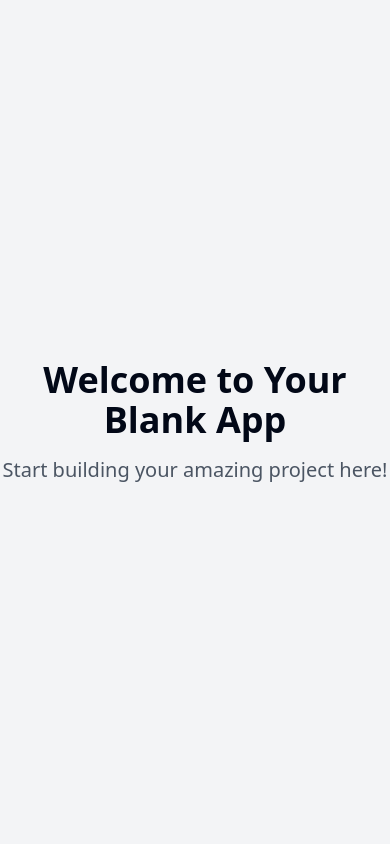
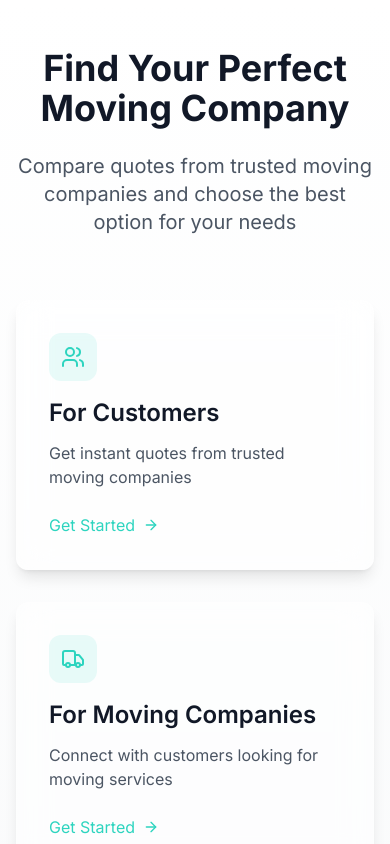
Before and after one commit to androizm/moving-quote-hub, a React (Vite) app: page / in a window 390 px wide. Shown: the top 844 px of the page. Built offline with nearby package versions, Linux system fonts and the light colour scheme.

Commit message:
Create web application for quotes
Implement a web application that allows users to request quotes for moving services. The application will feature separate login systems for customers and moving companies, facilitating the quote request and response process.
[skip gpt_engineer]

```diff
--- a/package.json
+++ b/package.json
@@ -45,6 +45,7 @@
     "cmdk": "^1.0.0",
     "date-fns": "^3.6.0",
     "embla-carousel-react": "^8.3.0",
+    "framer-motion": "^11.14.4",
     "input-otp": "^1.2.4",
     "lucide-react": "^0.462.0",
     "next-themes": "^0.3.0",
--- a/src/App.tsx
+++ b/src/App.tsx
@@ -3,6 +3,7 @@ import { Toaster as Sonner } from "@/components/ui/sonner";
 import { TooltipProvider } from "@/components/ui/tooltip";
 import { QueryClient, QueryClientProvider } from "@tanstack/react-query";
 import { BrowserRouter, Routes, Route } from "react-router-dom";
+import { AnimatePresence } from "framer-motion";
 import Index from "./pages/Index";
 
 const queryClient = new QueryClient();
@@ -13,9 +14,11 @@ const App = () => (
       <Toaster />
       <Sonner />
       <BrowserRouter>
-        <Routes>
-          <Route path="/" element={<Index />} />
-        </Routes>
+        <AnimatePresence mode="wait">
+          <Routes>
+            <Route path="/" element={<Index />} />
+          </Routes>
+        </AnimatePresence>
       </BrowserRouter>
     </TooltipProvider>
   </QueryClientProvider>
--- a/src/index.css
+++ b/src/index.css
@@ -1,3 +1,5 @@
+@import url('https://fonts.googleapis.com/css2?family=Inter:wght@300;400;500;600;700&display=swap');
+
 @tailwind base;
 @tailwind components;
 @tailwind utilities;
@@ -6,96 +8,44 @@
   :root {
     --background: 0 0% 100%;
     --foreground: 222.2 84% 4.9%;
-
     --card: 0 0% 100%;
     --card-foreground: 222.2 84% 4.9%;
-
     --popover: 0 0% 100%;
     --popover-foreground: 222.2 84% 4.9%;
-
-    --primary: 222.2 47.4% 11.2%;
+    --primary: 171 83% 45%;
     --primary-foreground: 210 40% 98%;
-
     --secondary: 210 40% 96.1%;
     --secondary-foreground: 222.2 47.4% 11.2%;
-
     --muted: 210 40% 96.1%;
     --muted-foreground: 215.4 16.3% 46.9%;
-
-    --accent: 210 40% 96.1%;
+    --accent: 171 83% 45%;
     --accent-foreground: 222.2 47.4% 11.2%;
-
     --destructive: 0 84.2% 60.2%;
     --destructive-foreground: 210 40% 98%;
-
     --border: 214.3 31.8% 91.4%;
     --input: 214.3 31.8% 91.4%;
-    --ring: 222.2 84% 4.9%;
-
-    --radius: 0.5rem;
-
-    --sidebar-background: 0 0% 98%;
-
-    --sidebar-foreground: 240 5.3% 26.1%;
-
-    --sidebar-primary: 240 5.9% 10%;
-
-    --sidebar-primary-foreground: 0 0% 98%;
-
-    --sidebar-accent: 240 4.8% 95.9%;
-
-    --sidebar-accent-foreground: 240 5.9% 10%;
-
-    --sidebar-border: 220 13% 91%;
-
-    --sidebar-ring: 217.2 91.2% 59.8%;
+    --ring: 171 83% 45%;
+    --radius: 0.75rem;
   }
 
-  .dark {
-    --background: 222.2 84% 4.9%;
-    --foreground: 210 40% 98%;
-
-    --card: 222.2 84% 4.9%;
-    --card-foreground: 210 40% 98%;
-
-    --popover: 222.2 84% 4.9%;
-    --popover-foreground: 210 40% 98%;
-
-    --primary: 210 40% 98%;
-    --primary-foreground: 222.2 47.4% 11.2%;
-
-    --secondary: 217.2 32.6% 17.5%;
-    --secondary-foreground: 210 40% 98%;
-
-    --muted: 217.2 32.6% 17.5%;
-    --muted-foreground: 215 20.2% 65.1%;
-
-    --accent: 217.2 32.6% 17.5%;
-    --accent-foreground: 210 40% 98%;
-
-    --destructive: 0 62.8% 30.6%;
-    --destructive-foreground: 210 40% 98%;
-
-    --border: 217.2 32.6% 17.5%;
-    --input: 217.2 32.6% 17.5%;
-    --ring: 212.7 26.8% 83.9%;
-    --sidebar-background: 240 5.9% 10%;
-    --sidebar-foreground: 240 4.8% 95.9%;
-    --sidebar-primary: 224.3 76.3% 48%;
-    --sidebar-primary-foreground: 0 0% 100%;
-    --sidebar-accent: 240 3.7% 15.9%;
-    --sidebar-accent-foreground: 240 4.8% 95.9%;
-    --sidebar-border: 240 3.7% 15.9%;
-    --sidebar-ring: 217.2 91.2% 59.8%;
-  }
-}
-
-@layer base {
   * {
     @apply border-border;
   }
 
   body {
     @apply bg-background text-foreground;
+    font-family: 'Inter', sans-serif;
+  }
+
+  .glass-card {
+    @apply bg-white bg-opacity-50 backdrop-blur-lg border border-white border-opacity-20 shadow-lg;
+  }
+
+  .animate-fade-in {
+    @apply animate-fadeIn;
+  }
+
+  .animate-slide-in {
+    @apply animate-slideIn;
   }
 }
--- a/src/pages/Index.tsx
+++ b/src/pages/Index.tsx
@@ -1,11 +1,96 @@
-// Update this page (the content is just a fallback if you fail to update the page)
+import { useState } from "react";
+import { motion } from "framer-motion";
+import { ArrowRight, Building2, Users, Truck } from "lucide-react";
 
 const Index = () => {
+  const [isHovered, setIsHovered] = useState<string | null>(null);
+
+  const features = [
+    {
+      id: "customers",
+      title: "For Customers",
+      description: "Get instant quotes from trusted moving companies",
+      icon: Users,
+      path: "/customer-login",
+    },
+    {
+      id: "companies",
+      title: "For Moving Companies",
+      description: "Connect with customers looking for moving services",
+      icon: Truck,
+      path: "/company-login",
+    },
+  ];
+
   return (
-    <div className="min-h-screen flex items-center justify-center bg-gray-100">
-      <div className="text-center">
-        <h1 className="text-4xl font-bold mb-4">Welcome to Your Blank App</h1>
-        <p className="text-xl text-gray-600">Start building your amazing project here!</p>
+    <div className="min-h-screen bg-gradient-to-b from-white to-gray-50">
+      <div className="container mx-auto px-4 py-12">
+        <motion.div
+          initial={{ opacity: 0, y: 20 }}
+          animate={{ opacity: 1, y: 0 }}
+          transition={{ duration: 0.5 }}
+          className="text-center mb-16"
+        >
+          <h1 className="text-4xl md:text-5xl font-bold mb-6 text-gray-900">
+            Find Your Perfect Moving Company
+          </h1>
+          <p className="text-xl text-gray-600 max-w-2xl mx-auto">
+            Compare quotes from trusted moving companies and choose the best option for your needs
+          </p>
+        </motion.div>
+
+        <div className="grid md:grid-cols-2 gap-8 max-w-4xl mx-auto">
+          {features.map((feature) => (
+            <motion.div
+              key={feature.id}
+              initial={{ opacity: 0, x: -20 }}
+              animate={{ opacity: 1, x: 0 }}
+              transition={{ duration: 0.5, delay: 0.2 }}
+              className="relative"
+            >
+              <div
+                onMouseEnter={() => setIsHovered(feature.id)}
+                onMouseLeave={() => setIsHovered(null)}
+                className={`glass-card rounded-xl p-8 h-full transition-all duration-300 ${
+                  isHovered === feature.id
+                    ? "transform -translate-y-2 shadow-xl"
+                    : ""
+                }`}
+              >
+                <div className="flex items-center mb-4">
+                  <div className="p-3 rounded-lg bg-primary bg-opacity-10">
+                    <feature.icon className="w-6 h-6 text-primary" />
+                  </div>
+                </div>
+                <h3 className="text-2xl font-semibold mb-3 text-gray-900">
+                  {feature.title}
+                </h3>
+                <p className="text-gray-600 mb-6">{feature.description}</p>
+                <a
+                  href={feature.path}
+                  className="inline-flex items-center text-primary hover:text-primary-hover transition-colors"
+                >
+                  Get Started
+                  <ArrowRight className="ml-2 w-4 h-4" />
+                </a>
+              </div>
+            </motion.div>
+          ))}
+        </div>
+
+        <motion.div
+          initial={{ opacity: 0, y: 20 }}
+          animate={{ opacity: 1, y: 0 }}
+          transition={{ duration: 0.5, delay: 0.4 }}
+          className="mt-16 text-center"
+        >
+          <p className="text-gray-600 mb-4">Trusted by moving companies across the country</p>
+          <div className="flex justify-center items-center space-x-8">
+            <Building2 className="w-12 h-12 text-gray-400" />
+            <Building2 className="w-12 h-12 text-gray-400" />
+            <Building2 className="w-12 h-12 text-gray-400" />
+          </div>
+        </motion.div>
       </div>
     </div>
   );
--- a/tailwind.config.ts
+++ b/tailwind.config.ts
@@ -12,85 +12,66 @@ export default {
   theme: {
     container: {
       center: true,
-			padding: '2rem',
+      padding: "2rem",
       screens: {
-				'2xl': '1400px'
-			}
+        "2xl": "1400px",
+      },
     },
     extend: {
       colors: {
-				border: 'hsl(var(--border))',
-				input: 'hsl(var(--input))',
-				ring: 'hsl(var(--ring))',
-				background: 'hsl(var(--background))',
-				foreground: 'hsl(var(--foreground))',
+        border: "hsl(var(--border))",
+        input: "hsl(var(--input))",
+        ring: "hsl(var(--ring))",
+        background: "hsl(var(--background))",
+        foreground: "hsl(var(--foreground))",
         primary: {
-					DEFAULT: 'hsl(var(--primary))',
-					foreground: 'hsl(var(--primary-foreground))'
+          DEFAULT: "#2DD4BF",
+          foreground: "#FFFFFF",
+          hover: "#14B8A6",
         },
         secondary: {
-					DEFAULT: 'hsl(var(--secondary))',
-					foreground: 'hsl(var(--secondary-foreground))'
-				},
-				destructive: {
-					DEFAULT: 'hsl(var(--destructive))',
-					foreground: 'hsl(var(--destructive-foreground))'
+          DEFAULT: "#F3F4F6",
+          foreground: "#1F2937",
         },
         muted: {
-					DEFAULT: 'hsl(var(--muted))',
-					foreground: 'hsl(var(--muted-foreground))'
+          DEFAULT: "#F9FAFB",
+          foreground: "#6B7280",
         },
         accent: {
-					DEFAULT: 'hsl(var(--accent))',
-					foreground: 'hsl(var(--accent-foreground))'
+          DEFAULT: "#2DD4BF",
+          foreground: "#FFFFFF",
         },
-				popover: {
-					DEFAULT: 'hsl(var(--popover))',
-					foreground: 'hsl(var(--popover-foreground))'
-				},
-				card: {
-					DEFAULT: 'hsl(var(--card))',
-					foreground: 'hsl(var(--card-foreground))'
-				},
-				sidebar: {
-					DEFAULT: 'hsl(var(--sidebar-background))',
-					foreground: 'hsl(var(--sidebar-foreground))',
-					primary: 'hsl(var(--sidebar-primary))',
-					'primary-foreground': 'hsl(var(--sidebar-primary-foreground))',
-					accent: 'hsl(var(--sidebar-accent))',
-					'accent-foreground': 'hsl(var(--sidebar-accent-foreground))',
-					border: 'hsl(var(--sidebar-border))',
-					ring: 'hsl(var(--sidebar-ring))'
-				}
       },
       borderRadius: {
-				lg: 'var(--radius)',
-				md: 'calc(var(--radius) - 2px)',
-				sm: 'calc(var(--radius) - 4px)'
+        lg: "var(--radius)",
+        md: "calc(var(--radius) - 2px)",
+        sm: "calc(var(--radius) - 4px)",
       },
       keyframes: {
-				'accordion-down': {
-					from: {
-						height: '0'
+        "accordion-down": {
+          from: { height: "0" },
+          to: { height: "var(--radix-accordion-content-height)" },
         },
-					to: {
-						height: 'var(--radix-accordion-content-height)'
-					}
+        "accordion-up": {
+          from: { height: "var(--radix-accordion-content-height)" },
+          to: { height: "0" },
         },
-				'accordion-up': {
-					from: {
-						height: 'var(--radix-accordion-content-height)'
+        fadeIn: {
+          "0%": { opacity: "0", transform: "translateY(10px)" },
+          "100%": { opacity: "1", transform: "translateY(0)" },
         },
-					to: {
-						height: '0'
-					}
-				}
+        slideIn: {
+          "0%": { transform: "translateX(-100%)" },
+          "100%": { transform: "translateX(0)" },
+        },
       },
       animation: {
-				'accordion-down': 'accordion-down 0.2s ease-out',
-				'accordion-up': 'accordion-up 0.2s ease-out'
-			}
-		}
+        "accordion-down": "accordion-down 0.2s ease-out",
+        "accordion-up": "accordion-up 0.2s ease-out",
+        fadeIn: "fadeIn 0.5s ease-out",
+        slideIn: "slideIn 0.3s ease-out",
+      },
+    },
   },
   plugins: [require("tailwindcss-animate")],
 } satisfies Config;
```
Also changed, not shown: 1 other file (tests, documents, lock files or other folders). Lines whose indentation alone changed are shown as unchanged.
